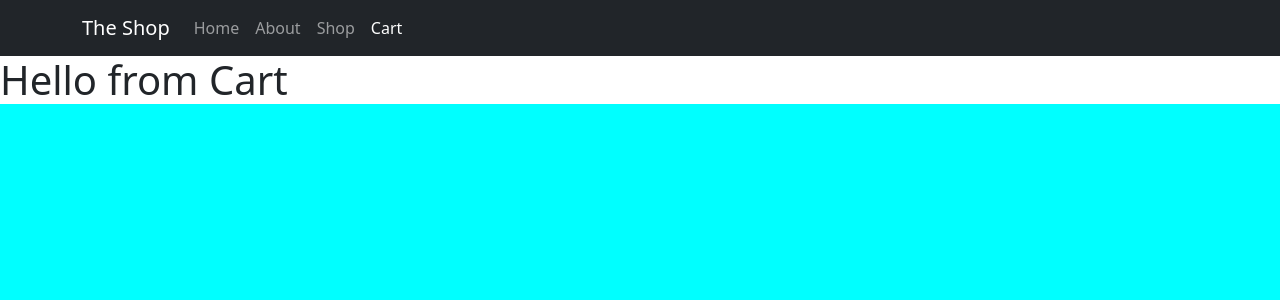
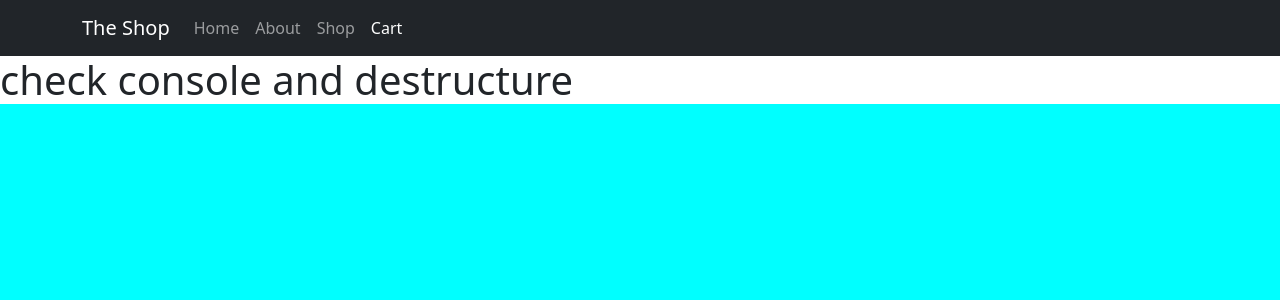
Before and after one commit to FaiyaazHawk/React-shopping-cart, a React (Create React App) app: page /cart in a window 1280 px wide. Shown: the top 300 px of the page. Built offline with nearby package versions, Linux system fonts and the light colour scheme.

Commit message:
getting data to cart page

```diff
--- a/src/components/Cart.js
+++ b/src/components/Cart.js
@@ -1,8 +1,22 @@
 import React from "react";
+import CheckoutCard from "./CheckoutCard";
 
-const Cart = (props) => {
+const Cart = ({cartData}) => {
+
+
+    const [checkout, setCheckout] = React.useState(cartData)
+
+    console.log(checkout)
+
+    const checkoutelements = checkout.map(item => (
+        <CheckoutCard item={item}/>
+    ))
+
     return (
-        <h1>Hello from Cart</h1>
+        <div>
+           <h1>check console and destructure</h1>
+           {checkoutelements}
+        </div>
     )
 }
 
--- /dev/null
+++ b/src/components/CheckoutCard.js
@@ -0,0 +1,14 @@
+import React from "react";
+
+const CheckoutCard = (props) => {
+
+
+    return (
+        <div>
+            <h1>Count: {props.item.count}</h1>
+        </div>
+    )
+
+}
+
+export default CheckoutCard
--- a/src/components/RouteSwitch.js
+++ b/src/components/RouteSwitch.js
@@ -9,7 +9,11 @@ import {BrowserRouter, Routes, Route} from "react-router-dom"
 
 
 const RouteSwitch = () => {
+    const [cartData, setCartData] = React.useState([])
 
+    function retrieveData(cart) {
+        setCartData(cart)
+    }
 
     return (
         <BrowserRouter>
@@ -17,8 +21,8 @@ const RouteSwitch = () => {
             <Routes>
                 <Route path="/" element={<Home />} />
                 <Route path="/about" element={<About/>}/>
-                <Route path="/shop" element={<Shop  />}/>
-                <Route path="/cart" element={<Cart  />}/>
+                <Route path="/shop" element={<Shop  retrieveData={retrieveData}/>}/>
+                <Route path="/cart" element={<Cart  cartData={cartData}/>}/>
             </Routes>
         </BrowserRouter>
     )
--- a/src/components/Shop.js
+++ b/src/components/Shop.js
@@ -4,7 +4,7 @@ import '../styles/Shop.css'
 
 
 
-const Shop = () => {
+const Shop = (props) => {
 
     const [content, setContent] = React.useState([])
     const [cart, setCart] = React.useState([])
@@ -27,6 +27,10 @@ const Shop = () => {
 
     }, [])
 
+    React.useEffect(() =>{
+        props.retrieveData(cart)
+    }, [cart])
+
 
     const cardElements = content.map((item) =>
         <ProductCard key={item.id} item={item} addToCart={addToCart} />
```
